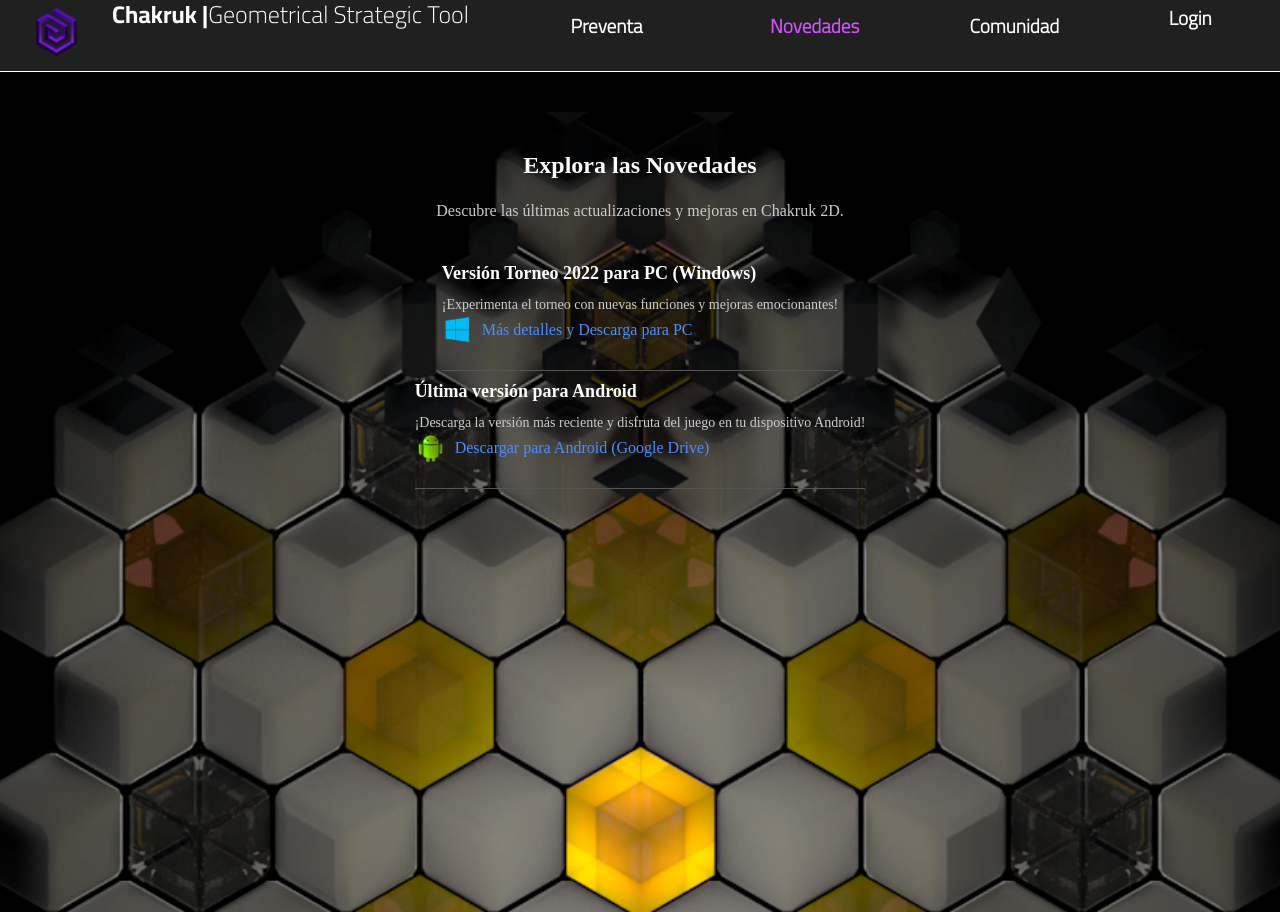
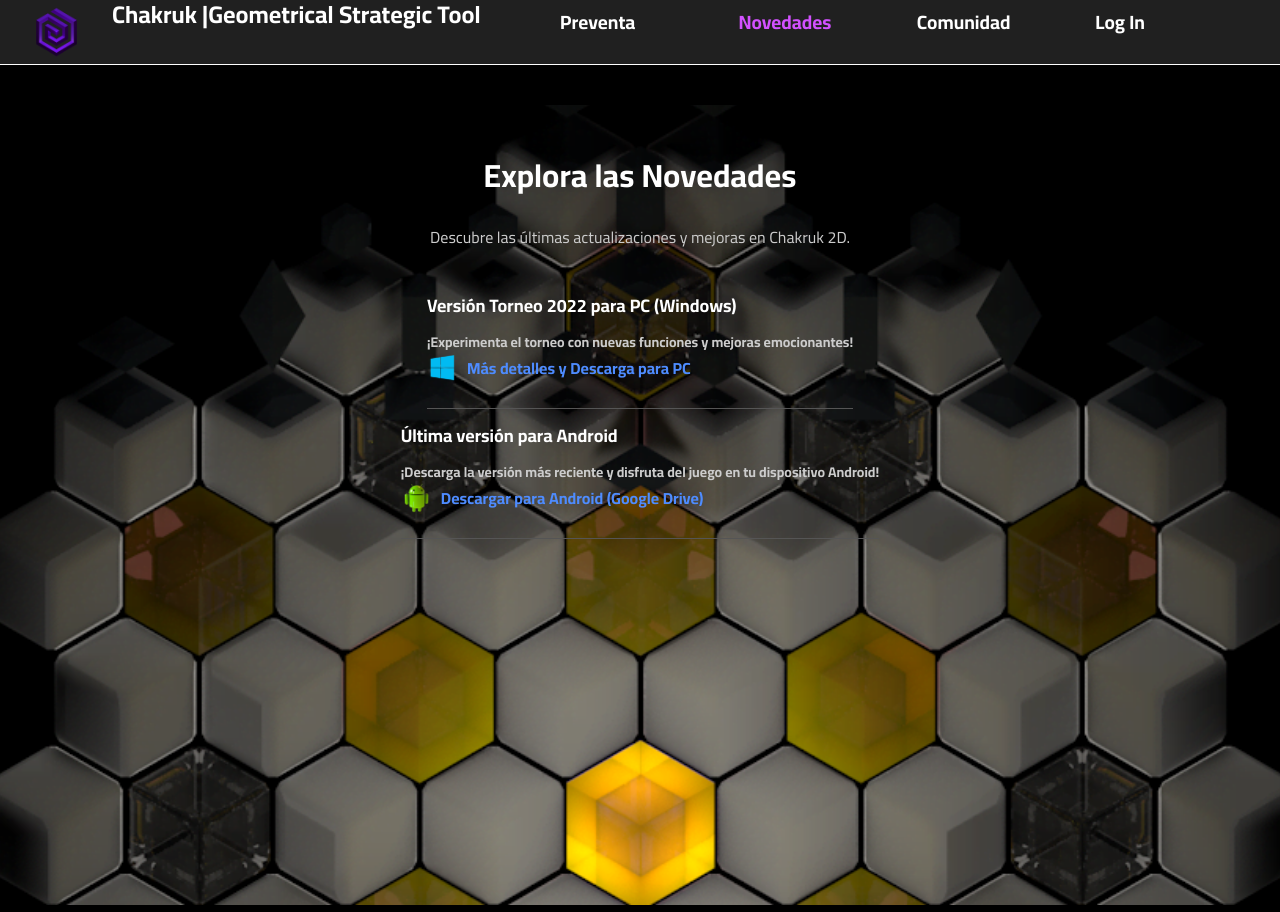
Before and after one commit to chakruk/chakruk_front, a plain HTML site: page pages/novedades.html in a window 1280 px wide. Shown: the top 912 px of the page. Drawn offline with Linux system fonts and the light colour scheme; no server answers.

Commit message:
Mejoras de estilo en la sección de novedades
Se ha actualizado el estilo de la sección de novedades, incluyendo cambios en el color del texto para una mejor legibilidad en fondos oscuros. Además, se han ajustado los márgenes y alineación del texto para una presentación más estética en pantallas de laptop.

```diff
--- a/pages/novedades.html
+++ b/pages/novedades.html
@@ -33,7 +33,7 @@
             </div>
 
             <div class="header__login header__navbarItem">
-                <h2><a id="loginSelected" class="header__loginButton" href="#">Login</a></h2>
+                <h2><a id="loginSelected" class="header__loginButton" href="#">Log In</a></h2>
             </div>
         </div>
     </header>
--- a/styles/styles.css
+++ b/styles/styles.css
@@ -29,15 +29,18 @@
 }
 
 h1, h2 {
-  font-size: 24px;
+
   margin-bottom: 20px;
-  color: #fff;
+  color: white;
+  font-family: "CairoBold";
+  font-size: 2rem;
   /* Cambiado a texto blanco para mejorar visibilidad en fondo oscuro */
 }
 
 p {
   font-size: 16px;
   line-height: 1.5;
+  font-family: "CairoRegular";
   color: #ccc;
   /* Cambiado a un tono más claro para mejorar visibilidad en fondo oscuro */
   text-align: justify;
@@ -46,11 +49,11 @@ p {
 
 .noticias {
   max-width: 800px;
+  background-color: #2020207b;
   /* Ajustado el ancho máximo para pantallas de laptop */
   margin: 40px auto;
   padding: 40px;
-  border-radius: 10px;
-}
+  }
 
 a {
   display: flex;
@@ -58,6 +61,7 @@ a {
   text-decoration: none;
   margin-bottom: 15px;
   color: #4e8cff;
+  font-family: "CairoBold";
   /* Color azul más oscuro para enlaces */
 }
 
@@ -69,6 +73,8 @@ a {
 
 .novedades {
   margin-top: 30px;
+  /* background: #20202052; */
+  border-radius: 18px;
 }
 
 .novedad {
@@ -80,7 +86,9 @@ a {
 .novedad h2 {
   font-size: 18px;
   margin-bottom: 10px;
+  font-family: "CairoBold";
   color: #fff;
+
   /* Cambiado a texto blanco para mejorar visibilidad en fondo oscuro */
 }
 
@@ -89,6 +97,7 @@ a {
   color: #ccc;
   /* Cambiado a un tono más claro para mejorar visibilidad en fondo oscuro */
   text-align: justify;
+  font-family: "CairoBold";
   /* Justificado el texto */
 }
 
@@ -382,15 +391,6 @@ a {
   }
 }
 
-.header__login {
-  display: flex;
-  flex-direction: column;
-  justify-content: center;
-  width: auto;
-  height: 100%;
-  text-align: center;
-  margin-right: 3rem;
-}
 
 @media (max-width: 1500px) {
   .header__login {
```
Also changed, not shown: index.html (+1 -1 lines), pages/admin.html (+1 -1 lines), pages/admin2.html (+1 -1 lines), pages/comunidad.html (+1 -1 lines), pages/listusuarios.html (+1 -1 lines), pages/perfil.html (+1 -1 lines), pages/preventa.html (+1 -1 lines).
